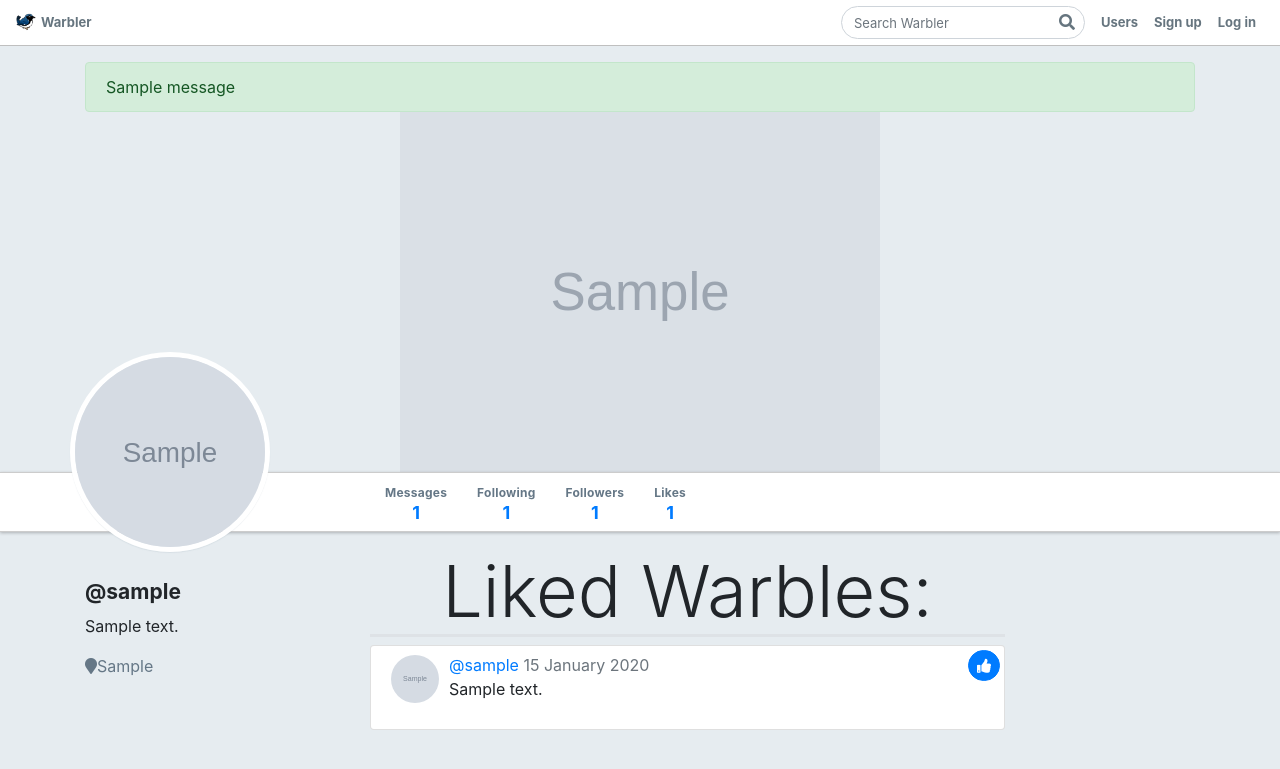
After one commit to Dylan-Plaster/Warbler, a Flask app: page /users/1/likes in a window 1280 px wide. The commit adds this page. Shown: the top 769 px of the page. Run offline with Flask 2, Linux system fonts and the light colour scheme; tables that the repository leaves empty hold one stand-in row (values such as "Sample post"); grey boxes marked "Sample" are stand-in pictures; one stand-in notice (Sample message) is shown; some libraries are stand-ins or nearby versions.

Commit message:
Added capability to like posts, show user's liked posts

```diff
--- a/app.py
+++ b/app.py
@@ -1,6 +1,6 @@
 import os
 
-from flask import Flask, render_template, request, flash, redirect, session, g
+from flask import Flask, render_template, request, flash, redirect, session, g, url_for
 from flask_debugtoolbar import DebugToolbarExtension
 from sqlalchemy.exc import IntegrityError
 
@@ -149,6 +149,7 @@ def users_show(user_id):
     """Show user profile."""
 
     user = User.query.get_or_404(user_id)
+    numlikes = len(user.likes)
 
     # snagging messages in order from the database;
     # user.messages won't be in order by default
@@ -158,7 +159,7 @@ def users_show(user_id):
                 .order_by(Message.timestamp.desc())
                 .limit(100)
                 .all())
-    return render_template('users/show.html', user=user, messages=messages)
+    return render_template('users/show.html', user=user, messages=messages, numlikes=numlikes)
 
 
 @app.route('/users/<int:user_id>/following')
@@ -235,6 +236,8 @@ def profile():
                 curr_user.image_url = form.image_url.data
                 curr_user.header_image_url = form.header_image_url.data
                 curr_user.bio = form.bio.data
+                curr_user.location = form.location.data
+                db.session.commit()
             else:
                 flash('Password does not match', 'danger')
                 return redirect('/')
@@ -261,31 +264,56 @@ def delete_user():
 
     return redirect("/signup")
 
-@app.route('/users/<int:user_id>/edit', methods=["GET", "POST"])
-def edit_user(user_id):
-    """Edit a user. Check to see if user is logged in, check their password before allowing edits"""
 
-    curr_user = User.query.get(user_id)
 
-    if user_id != session['CURR_USER_KEY']:
-        flash("Access unauthorized.", "danger")
-        return redirect('/')
+
+@app.route('/users/add_like/<int:msg_id>', methods=["POST"])
+def add_like(msg_id):
+    """Add a message/post to a user's liked messages. Check for login first"""
+    if not g.user:
+        flash('You must be logged in to like posts', 'danger')
+        return redirect('/login')
     else:
-        form = userEditForm(obj=curr_user)
-        if form.validate_on_submit():
-            if User.authenticate(username = curr_user.username, password=form.password.data):
-                curr_user.username = form.username.data
-                curr_user.email = form.email.data
-                curr_user.image_url = form.image_url.data
-                curr_user.header_image_url = form.header_image_url.data
-                curr_user.bio = form.bio.data
-            else:
-                flash('Password does not match', 'danger')
-                return redirect(f'/users/{user_id}')
+        msg = Message.query.get_or_404(msg_id)
+        g.user.likes.append(msg)
 
-            return(f'/users/{curr_user.id}')
-        else:
-            return render_template('edit.html', form=form)
+        db.session.commit()
+
+
+        # return user to whatever page they came from
+        return redirect(redirect_url())
+
+
+# Function for returning a user to the page they came from
+def redirect_url(default='index'):
+    return request.args.get('next') or \
+           request.referrer or \
+           url_for(homepage)
+
+@app.route('/users/remove_like/<int:msg_id>', methods=["POST"])
+def remove_like(msg_id):
+    """Remove a message from user's liked messages. Check for login first"""
+    if not g.user:
+        flash('You must be logged in to like/unlike posts', 'danger')
+        return redirect(url_for(login))
+    else:
+        msg = Message.query.get_or_404(msg_id)
+        g.user.likes.remove(msg)
+
+        db.session.commit()
+
+        return redirect(redirect_url())
+
+
+@app.route('/users/<int:user_id>/likes')
+def show_liked_messages(user_id):
+    """Show a user's liked posts. If the user has not liked any posts, display a message with a redirect link to homepage"""
+
+    user = User.query.get_or_404(user_id)
+    likes = user.likes
+
+
+    return render_template('/users/likes.html', user=user, messages=likes, numlikes=len(likes) )
 
 
 
@@ -338,6 +366,7 @@ def messages_destroy(message_id):
     db.session.delete(msg)
     db.session.commit()
 
+
     return redirect(f"/users/{g.user.id}")
 
 
@@ -354,14 +383,17 @@ def homepage():
     """
 
     if g.user:
+        following_ids = [follower.id for follower in g.user.following]
+        following_ids.append(g.user.id) # Append user's own id to list of followed users so they see their own posts
+
         messages = (Message
                     .query
-                    .filter_by(g.user.followed_user)
+                    .filter(Message.user_id.in_(following_ids))
                     .order_by(Message.timestamp.desc())
                     .limit(100)
                     .all())
 
-        return render_template('home.html', messages=messages)
+        return render_template('home.html', messages=messages, user=g.user)
 
     else:
         return render_template('home-anon.html')
--- a/forms.py
+++ b/forms.py
@@ -32,4 +32,5 @@ class UserEditForm(FlaskForm):
     image_url = StringField('(Optional) Profile Image URL')
     header_image_url = StringField('(Optional) Header Image URL')
     bio = StringField('User Bio (Optional)')
+    location = StringField('Location (Optional)')
     password = PasswordField('Password')
--- a/static/stylesheets/style.css
+++ b/static/stylesheets/style.css
@@ -183,7 +183,7 @@ nav + .container {
 #profile-header {
   height: 100%;
   width: 100%;
-  object-fit: none;
+  object-fit: contain;
 }
 
 .timeline-image {
--- a/templates/base.html
+++ b/templates/base.html
@@ -50,6 +50,7 @@
               </button>
             </form>
           </li>
+          <li><a href="/users">Users</a></li>
           {% endif %} {% if not g.user %}
           <li><a href="/signup">Sign up</a></li>
           <li><a href="/login">Log in</a></li>
--- /dev/null
+++ b/templates/messages/index.html
@@ -0,0 +1,42 @@
+<!-- This is an html block to display a list of messages -->
+
+<ul class="list-group" id="messages">
+  {% if not messages %}
+  <div class="alert alert-warning text-center">
+    No warbles to show! Follow some users to see more!
+  </div>
+  {% endif %} {% for msg in messages %}
+  <li class="list-group-item">
+    <a href="/messages/{{ msg.id  }}" class="message-link" />
+    <a href="/users/{{ msg.user.id }}">
+      <img src="{{ msg.user.image_url }}" alt="" class="timeline-image" />
+    </a>
+    <div class="message-area">
+      <a href="/users/{{ msg.user.id }}">@{{ msg.user.username }}</a>
+      <span class="text-muted">{{ msg.timestamp.strftime('%d %B %Y') }}</span>
+      <p>{{ msg.text }}</p>
+    </div>
+    {%if msg not in user.likes%}
+    <form
+      method="POST"
+      action="/users/add_like/{{ msg.id }}"
+      id="messages-form"
+    >
+      <button class="btn btn-sm btn-secondary">
+        <i class="fa fa-thumbs-up"></i>
+      </button>
+    </form>
+    {% else %}
+    <form
+      method="POST"
+      action="/users/remove_like/{{msg.id}}"
+      id="messages-form"
+    >
+      <button class="btn btn-sm btn-primary">
+        <i class="fa fa-thumbs-up"></i>
+      </button>
+    </form>
+    {%endif%}
+  </li>
+  {% endfor %}
+</ul>
--- a/templates/users/detail.html
+++ b/templates/users/detail.html
@@ -1,10 +1,12 @@
 {% extends 'base.html' %} {% block content %}
 
 <div id="warbler-hero" class="full-width">
+
   <img
     src="{{user.header_image_url}}"
     alt="Background for {{user.username}}"
     id="profile-header"
+    class=""
   />
 </div>
 <img
@@ -41,7 +43,8 @@
           </li>
           <li class="stat">
             <p class="small">Likes</p>
-            <h4>TBD</h4>
+            <h4><a href="/users/{{user.id}}/likes">{{numlikes}}</a></h4>
+
           </li>
           <div class="ml-auto">
             {% if g.user.id == user.id %}
--- a/templates/users/index.html
+++ b/templates/users/index.html
@@ -23,7 +23,7 @@
 
                     {% if g.user %}
                       {% if g.user.is_following(user) %}
-                        <form method="POST">
+                        <form method="POST"
                               action="/users/stop-following/{{ user.id }}">
                           <button class="btn btn-primary btn-sm">Unfollow</button>
                         </form>
@@ -36,7 +36,7 @@
                     {% endif %}
 
                   </div>
-                  <p class="card-bio">BIO HERE</p>
+                  <p class="card-bio">{{user.bio}}</p>
                 </div>
               </div>
             </div>
--- /dev/null
+++ b/templates/users/likes.html
@@ -0,0 +1,11 @@
+{% extends '/users/detail.html' %} {% block user_details %}
+<div class="col-md-7 align-self-center">
+  <h2
+    class="display-3 mt-0 border-bottom text-center"
+    style="border-width: 3px !important"
+  >
+    Liked Warbles:
+  </h2>
+  {% include '/messages/index.html' %}
+</div>
+{% endblock %}
```
Also changed, not shown: templates/home.html (+27 -13 lines), templates/users/show.html (+13 -9 lines).
